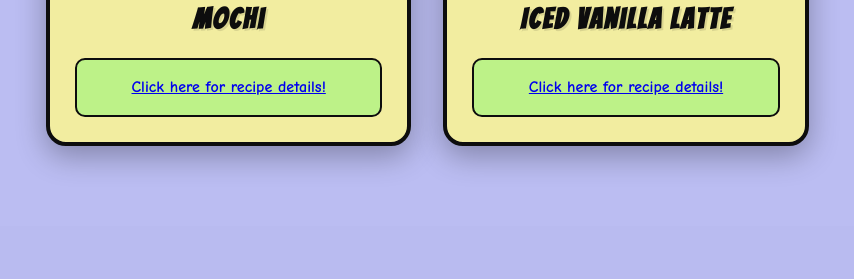
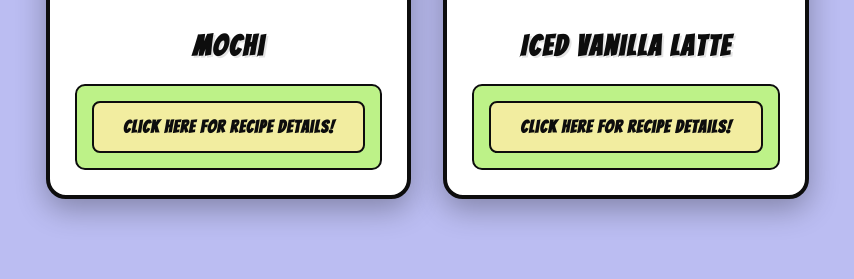
Before and after one commit to Bre-Wonder/Recipe-App-Achievment, a Django app: page /list/ in a window 1280 px wide. Shown: the part 1190-1469 px from the top of the page, without its empty margins (14-868 px from the left). Before the commit the page ends 1359 px from the top, so only its background shows below. Run offline with Django 5.2, Linux system fonts and the light colour scheme; a user stored in the database is signed in; data comes from the database, SQL or seed files in the repository.

Commit message:
style updated

```diff
--- a/Acheivement 2/A2_Recipe_App/src/recipeApp/templates/recipeApp/main_recipelist.html
+++ b/Acheivement 2/A2_Recipe_App/src/recipeApp/templates/recipeApp/main_recipelist.html
@@ -152,8 +152,7 @@
         .yum-bubble {
             position: absolute;
             left: -120px;
-            top: 50%;
-            transform: translateY(-50%);
+            top: -20px;
             font-family: 'Bangers', cursive;
             font-size: 2rem;
             color: #0D0D0D;
@@ -203,7 +202,7 @@
 
         /* Individual Recipe Widget */
         .recipe-widget {
-            background: #F2EDA0;
+            background: white;
             border-radius: 20px;
             padding: 25px;
             box-shadow: 0 10px 30px rgba(0, 0, 0, 0.3);
@@ -236,7 +235,7 @@
         .recipe-widget:hover {
             transform: translateY(-10px) scale(1.02);
             box-shadow: 0 15px 40px rgba(0, 0, 0, 0.4);
-            background: white;
+            background: #F2EDA0;
         }
 
         .recipe-widget img {
@@ -271,6 +270,27 @@
             border: 2px solid #0D0D0D;
             text-align: center;
             font-weight: 700;
+        }
+
+        .recipe-widget .recipe-info a {
+            text-decoration: none;
+            color: #0D0D0D;
+            font-weight: 700;
+            display: block;
+            padding: 10px 15px;
+            border-radius: 8px;
+            background: #F2EDA0;
+            border: 2px solid #0D0D0D;
+            transition: all 0.3s ease;
+            font-family: 'Bangers', cursive;
+            font-size: 1.1rem;
+            letter-spacing: 1px;
+        }
+
+        .recipe-widget .recipe-info a:hover {
+            background: white;
+            transform: translateY(-2px);
+            box-shadow: 0 5px 15px rgba(0, 0, 0, 0.3);
         }
 
         /* Animations */
```
